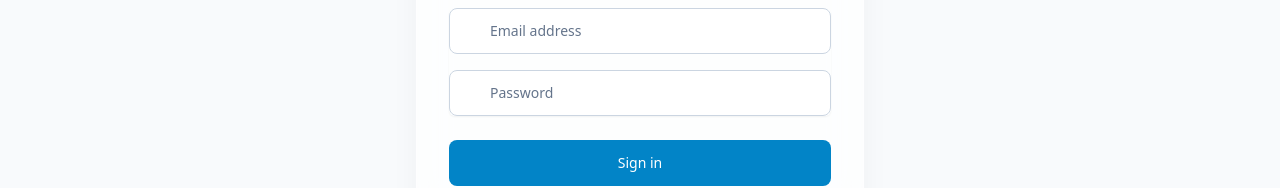
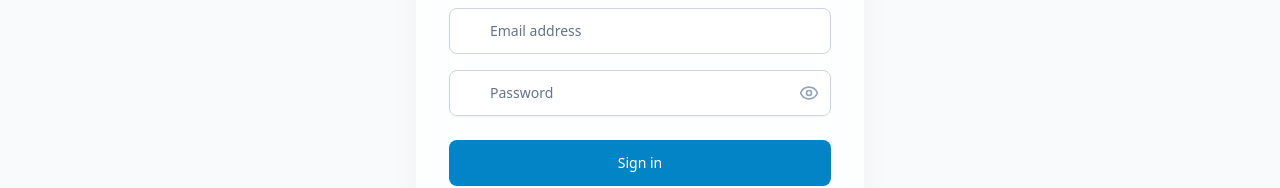
Before and after one commit to johncybersage/civicshield-web-security, a React (Vite) app in the folder frontend/: page /login in a window 1280 px wide. Shown: the part 419-607 px from the top of the page. Built offline with nearby package versions, Linux system fonts and the light colour scheme; no server answers.

Commit message:
feat: add password visibility toggle to login page

```diff
--- a/frontend/src/pages/Login.tsx
+++ b/frontend/src/pages/Login.tsx
@@ -2,11 +2,12 @@ import React, { useState } from 'react';
 import { Link, useNavigate } from 'react-router-dom';
 import { useAuth } from '../hooks/useAuth';
 import api from '../utils/api';
-import { Shield, Lock, Mail } from 'lucide-react';
+import { Shield, Lock, Mail, Eye, EyeOff } from 'lucide-react';
 
 const Login = () => {
   const [email, setEmail] = useState('');
   const [password, setPassword] = useState('');
+  const [showPassword, setShowPassword] = useState(false);
   const [error, setError] = useState('');
   const [loading, setLoading] = useState(false);
   const { login } = useAuth();
@@ -92,13 +93,26 @@ const Login = () => {
               <input
                 id="password"
                 name="password"
-                type="password"
+                type={showPassword ? "text" : "password"}
                 required
-                className="appearance-none rounded-lg relative block w-full pl-10 px-3 py-3 border border-slate-300 placeholder-slate-500 text-slate-900 focus:outline-none focus:ring-primary-500 focus:border-primary-500 sm:text-sm transition-shadow"
+                className="appearance-none rounded-lg relative block w-full pl-10 pr-10 px-3 py-3 border border-slate-300 placeholder-slate-500 text-slate-900 focus:outline-none focus:ring-primary-500 focus:border-primary-500 sm:text-sm transition-shadow"
                 placeholder="Password"
                 value={password}
                 onChange={(e) => setPassword(e.target.value)}
               />
+              <div className="absolute inset-y-0 right-0 pr-3 flex items-center">
+                <button
+                  type="button"
+                  onClick={() => setShowPassword(!showPassword)}
+                  className="text-slate-400 hover:text-slate-500 focus:outline-none"
+                >
+                  {showPassword ? (
+                    <EyeOff className="h-5 w-5" aria-hidden="true" />
+                  ) : (
+                    <Eye className="h-5 w-5" aria-hidden="true" />
+                  )}
+                </button>
+              </div>
             </div>
           </div>
 
```
